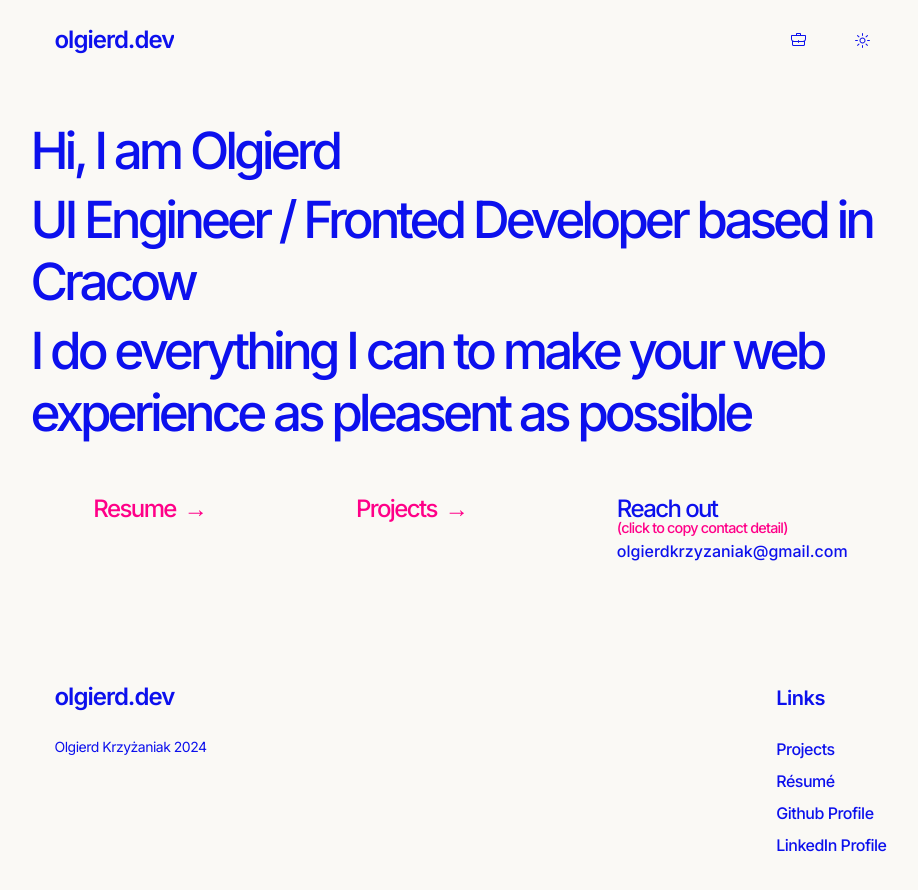
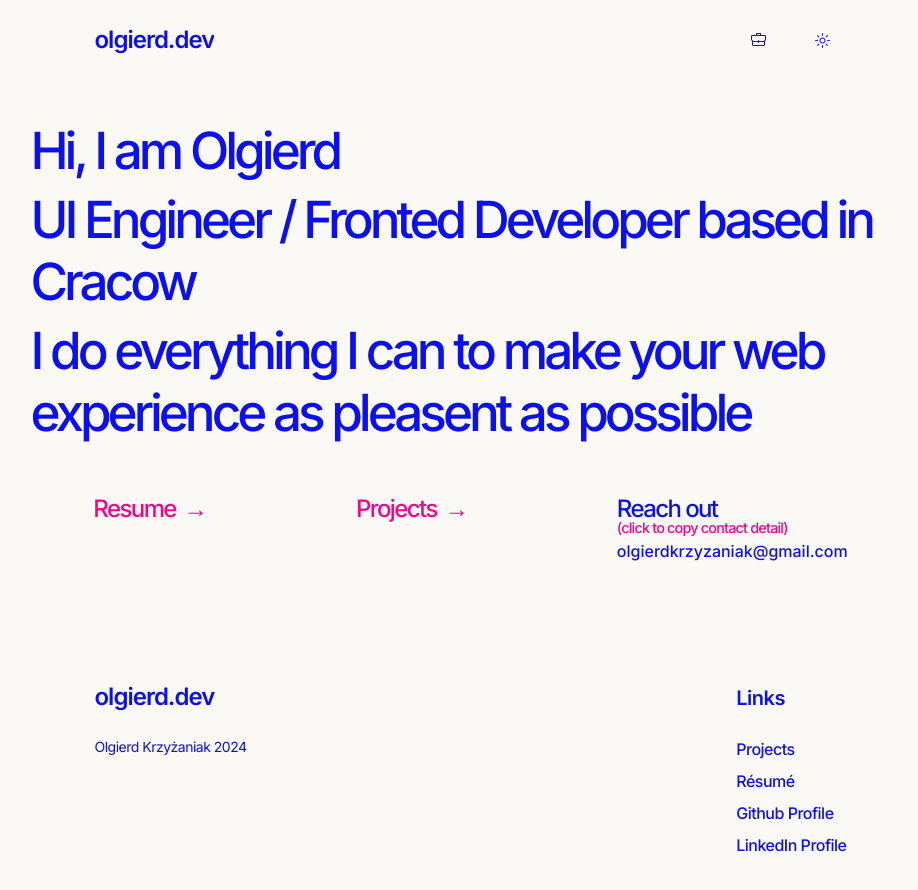
Before and after one commit to olgierdkrzyzaniak/personal-website, a Next.js app: page / in a window 1280 px wide. Shown: the top 890 px of the page, without its empty margins (162-1080 px from the left). Built offline with nearby package versions, Linux system fonts and the light colour scheme; no server answers.

Commit message:
Update font sizes and fix language inconsistency

```diff
--- a/content/dika-landing-page.mdx
+++ b/content/dika-landing-page.mdx
@@ -80,4 +80,4 @@ Shoot, I hope you're not opening this on Safari on macOS because I have no idea
 
 The next small thing is that the file organization could be better too (not every component needs its own file and folder).
 
-I still don't understand why SEO is performing so poorly. When I search for the phrase 'Dietitian Chodzież,' it shows up on the third page (which no one ever gets to), even though I tried to optimize it for this keyword. Additionally, the link and description don't display the way I programmed them, and not how the simulations show on other platforms. Google’s search engine is still a mystery to me. Bing shows it exactly as I want, but let’s be real—who uses Bing?
+I still don't understand why SEO is performing so poorly. When I search for the phrase 'Dietetyk Chodzież,' it shows up on the third page (which no one ever gets to), even though I tried to optimize it for this keyword. Additionally, the link and description don't display the way I programmed them, and not how the simulations show on other platforms. Google’s search engine is still a mystery to me. Bing shows it exactly as I want, but let’s be real—who uses Bing?
--- a/src/app/styles.css
+++ b/src/app/styles.css
@@ -43,8 +43,8 @@ h6 {
 
 /* THEME VARIABLES */
 html {
-  --content-width: 55rem;
-  --outer-content-width: 80rem;
+  --content-width: 50rem;
+  --outer-content-width: 75rem;
   --viewport-padding: 16px;
   --header-height: 5rem;
   --trimmed-content-width: calc(
@@ -130,7 +130,7 @@ h3 {
   font-weight: 500;
 }
 p {
-  font-size: 1.25rem;
+  font-size: 1.125rem;
   margin-bottom: 1.5em;
 }
 p code {
--- a/src/components/CodeSnippet/CodeSnippet.module.css
+++ b/src/components/CodeSnippet/CodeSnippet.module.css
@@ -10,7 +10,7 @@
   font-family: var(--font-family-mono);
 }
 .wrapper code > div {
-  font-size: 1.125rem;
+  font-size: 1rem;
   padding: 0px !important;
 }
 
```
Also changed, not shown: content/warehouse-management-system.mdx (+1 -1 lines).
